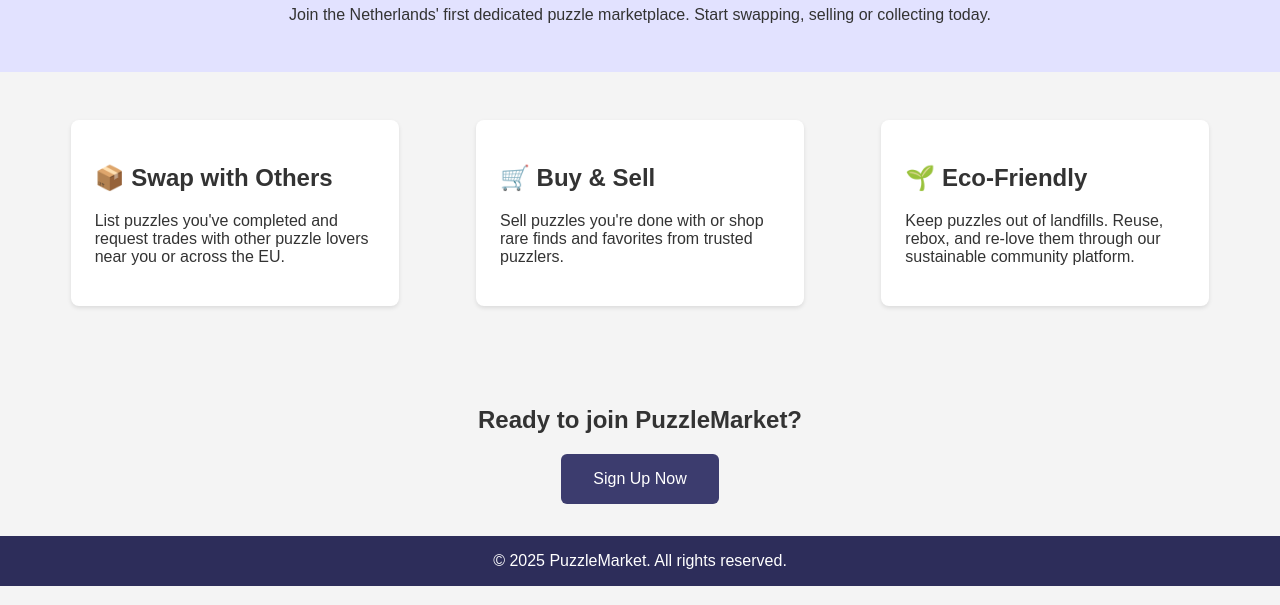
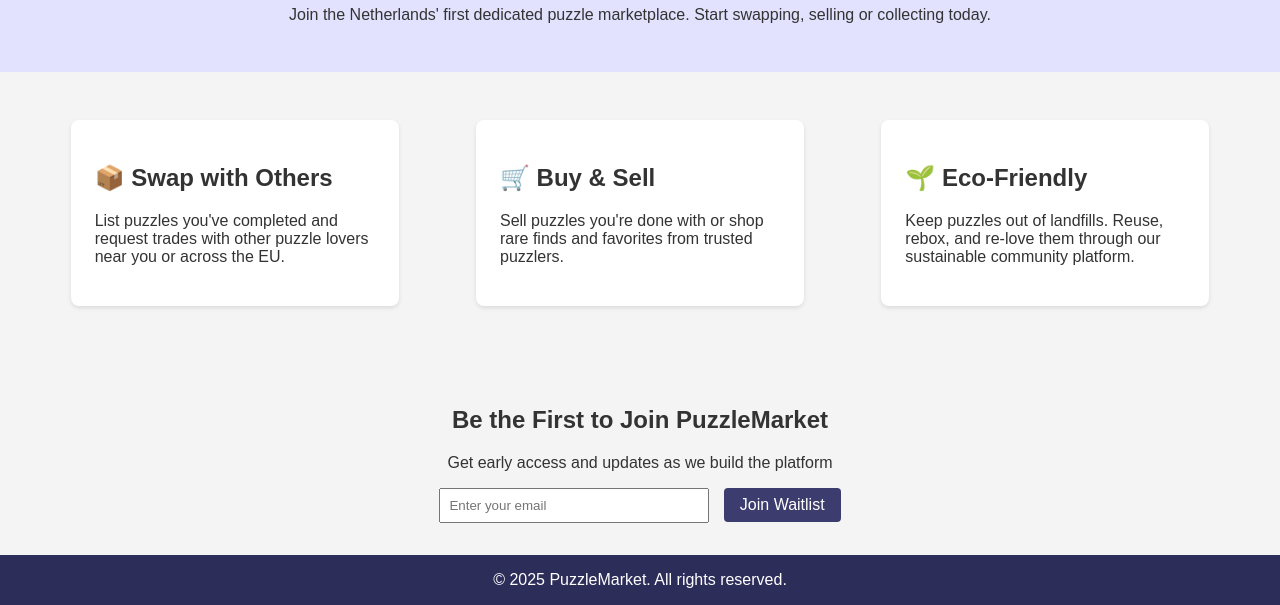
Before and after one commit to PeeEmAich/puzzlemarket, a plain HTML site: page index.html in a window 1280 px wide. Shown: the part 296-901 px from the top of the page. Drawn offline with Linux system fonts and the light colour scheme.

Commit message:
Update index.html

```diff
--- a/index.html
+++ b/index.html
@@ -101,9 +101,13 @@
       <p>Keep puzzles out of landfills. Reuse, rebox, and re-love them through our sustainable community platform.</p>
     </div>
   </section>
-  <section class="cta">
-    <h2>Ready to join PuzzleMarket?</h2>
-    <button>Sign Up Now</button>
+ <section class="cta">
+  <h2>Be the First to Join PuzzleMarket</h2>
+  <p>Get early access and updates as we build the platform</p>
+  <form action="https://formspree.io/f/YOUR_FORM_ID_HERE" method="POST">
+    <input type="email" name="email" placeholder="Enter your email" required style="padding: 0.5rem; width: 250px;">
+    <button type="submit" style="margin-left: 10px; background: #3c3c6e; color: white; padding: 0.5rem 1rem; border: none; border-radius: 4px;">Join Waitlist</button>
+  </form>
   </section>
   <footer>
     &copy; 2025 PuzzleMarket. All rights reserved.
```
